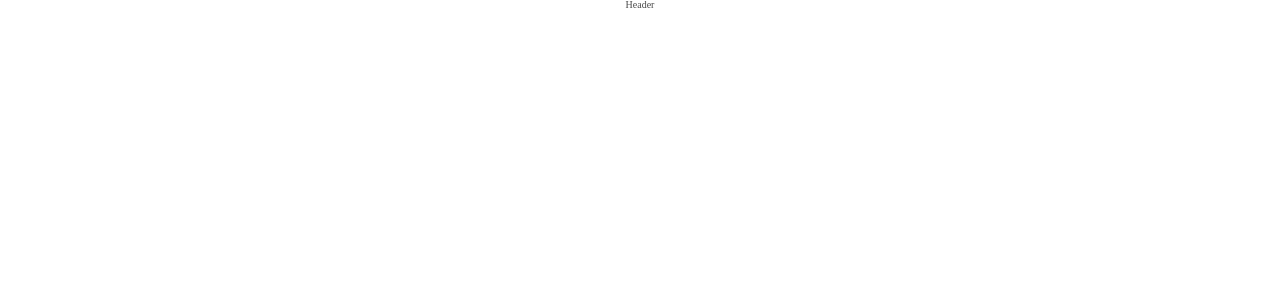
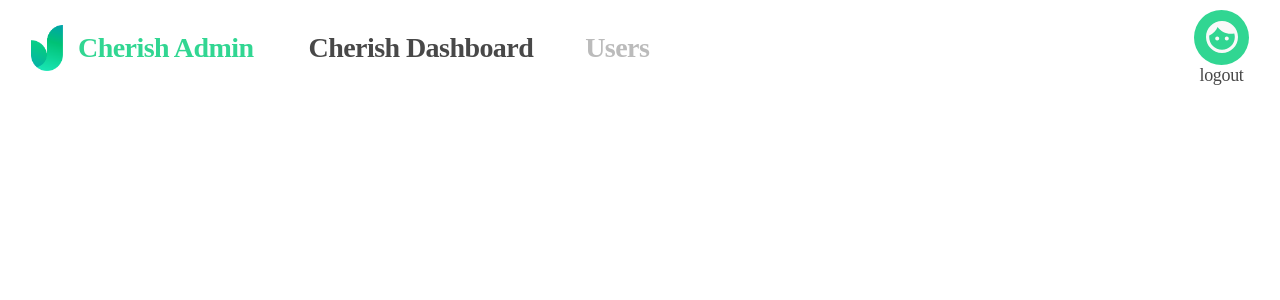
Before and after one commit to TeamCherish/cherish_admin, a React (Create React App) app: page /main/user in a window 1280 px wide. Shown: the top 300 px of the page. Built offline with nearby package versions, Linux system fonts and the light colour scheme.

Commit message:
:nail_care: css: header 퍼블리싱 1차 완성

```diff
--- a/src/components/common/Header.jsx
+++ /dev/null
@@ -1,3 +0,0 @@
-export default function Header() {
-  return <div>Header</div>;
-}
--- /dev/null
+++ b/src/components/common/Header.tsx
@@ -0,0 +1,92 @@
+import styled from "styled-components";
+import { theme } from "styled-tools";
+import cherishLogo from "../../assets/images/cherish_logo.png"
+import logoutIcon from "../../assets/icons/logout.svg"
+
+export default function Header() {
+  return (
+    <StyledHeader>
+      <MenuWrapper>
+        <Logo>
+          <LogoImage src={cherishLogo}></LogoImage>
+          <span>Cherish Admin</span>
+        </Logo>
+        <MenuList>
+          <Dashboard>Cherish Dashboard</Dashboard>
+          <User>Users</User>
+        </MenuList>
+      </MenuWrapper>
+      <LogoutWrapper>
+        <LogoutIcon src={logoutIcon}></LogoutIcon>
+        <span>logout</span>
+      </LogoutWrapper>
+    </StyledHeader>
+
+  );
+}
+
+const StyledHeader = styled.div`
+  display: flex;
+  justify-content: space-between;
+  align-items: center;
+  padding: 1rem 3.1rem;
+  width: 100%;
+`;
+
+const MenuWrapper = styled.div`
+  display: flex;
+  align-items: center;
+`;
+
+const Logo = styled.div`
+  display: flex;
+  align-items: center;
+  margin-right: 5.5rem;
+
+  & > span{
+    font-size: ${theme("fontSizes.engBold")};
+    font-family: ${theme("fonts.engBold")};
+    color: ${theme("colors.mainColor")};
+  }
+`;
+
+const LogoImage = styled.img`
+  margin-right: 1.5rem;
+  width: 3.2rem;
+  height: 4.6rem;
+`;
+
+const MenuList = styled.div`
+  display: flex;
+`;
+
+const Dashboard = styled.div`
+  font-family: ${theme("fonts.engBold")};
+  font-size: ${theme("fontSizes.engBold")};
+  color: ${theme("colors.textBlack")};
+  margin-right: 5.2rem;
+`;
+
+const User = styled.div`
+  font-family: ${theme("fonts.engBold")};
+  font-size: ${theme("fontSizes.engBold")};
+  color: ${theme("colors.textGray")};
+`;
+
+const LogoutWrapper = styled.div`
+  display: flex;
+  flex-direction: column;
+  align-items: center;
+
+  & > span{
+    font-family: ${theme("fonts.engRegular")};
+    font-size: ${theme("fontSizes.engRegular")};
+    color: ${theme("colors.textBlack")};
+  }
+
+`;
+
+const LogoutIcon = styled.img`
+  width: 5.5rem;
+  height: 5.5rem;
+`;
--- a/src/pages/Main.tsx
+++ b/src/pages/Main.tsx
@@ -1,6 +1,6 @@
 import { Outlet } from "react-router-dom";
 import styled from "styled-components";
-
+import { theme } from "styled-tools";
 import Header from "../components/common/Header";
 
 export default function Main() {
@@ -16,4 +16,5 @@ const StWrapper = styled.main`
   display: flex;
   flex-direction: column;
   align-items: center;
+  background-color: ${theme("color.bgColor")};
 `;
--- a/src/styles/theme.ts
+++ b/src/styles/theme.ts
@@ -9,7 +9,8 @@ const fontSizes = {
 
 const fonts = {
   engBold: `
-    font-family: Roboto-Bold;
+    font-family: Roboto;
+    font-weight: bold;
     letter-spacing: -0.02em;
     line-height: 1;
     font-size: ${fontSizes.engBold};
```
Also changed, not shown: src/assets/icons/logout.svg (added), src/assets/images/cherish_logo.png (added).
